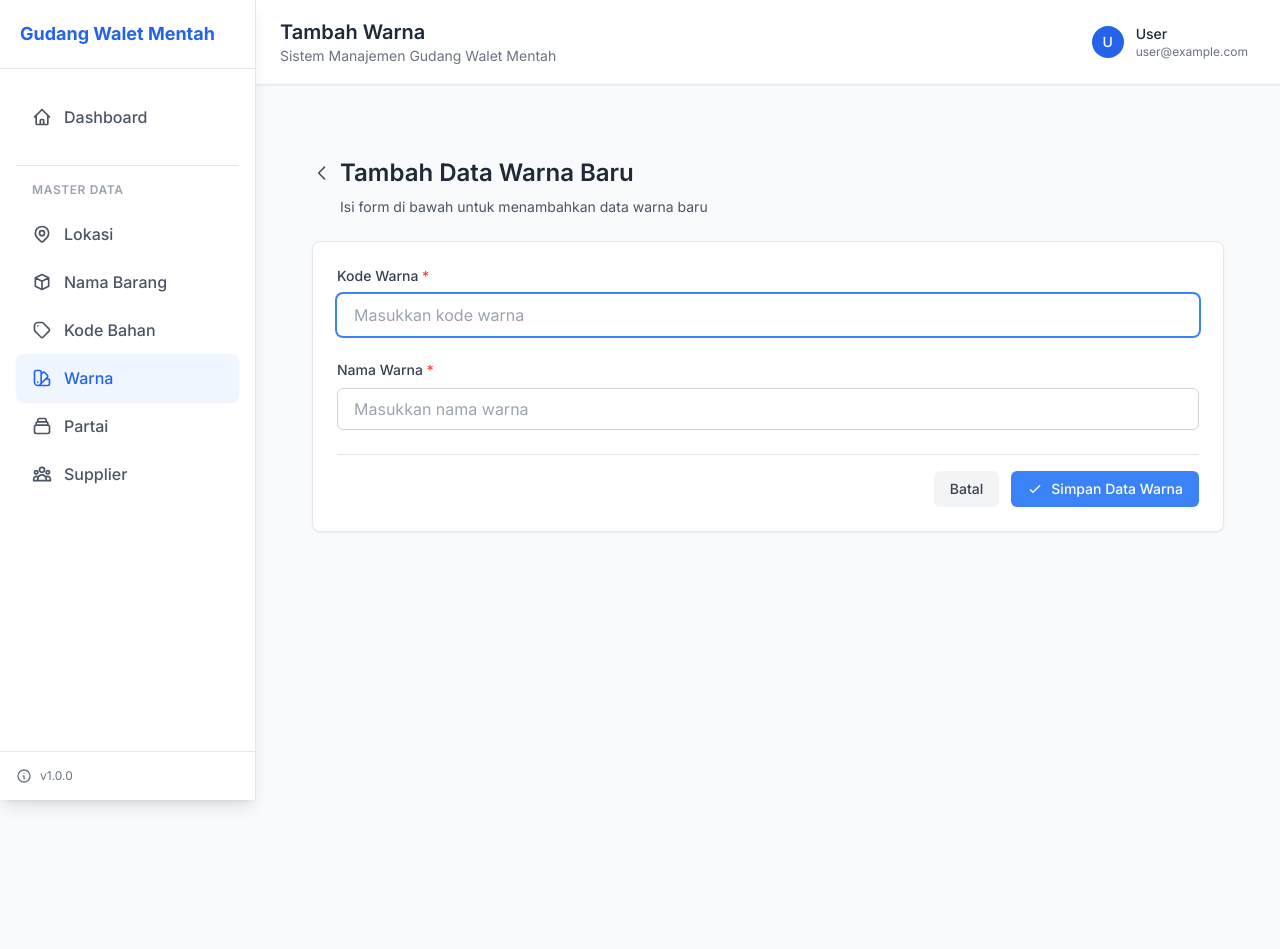
After one commit to ristack-tech/gudang-walet-mentah, a Laravel app: page /admin/warna/create in a window 1280 px wide. The commit adds this page. Run offline with Laravel 10, Linux system fonts and the light colour scheme; style sheets or scripts are compiled from the project's sources.

Commit message:
add feat: master warna

```diff
--- /dev/null
+++ b/app/Http/Controllers/Admin/Master/WarnaController.php
@@ -0,0 +1,68 @@
+<?php
+
+namespace App\Http\Controllers\Admin\Master;
+
+use App\Http\Controllers\Controller;
+use Illuminate\Http\Request;
+use App\Services\Admin\WarnaService;
+
+class WarnaController extends Controller
+{
+    protected $warnaService;
+
+    public function __construct(WarnaService $warnaService)
+    {
+        $this->warnaService = $warnaService;
+    }
+
+    public function index(Request $request)
+    {
+        $search = $request->input('search');
+        $warna = $this->warnaService->getAllWarna($search, 10);
+        return view('admin.warna.index', compact('warna', 'search'));
+    }
+
+    public function create()
+    {
+        return view('admin.warna.create');
+    }
+
+    public function store(Request $request)
+    {
+        $validatedData = $request->validate([
+            'kode_warna' => 'required|string|max:255|unique:warna,kode_warna',
+            'warna'      => 'required|string|max:255',
+        ]);
+
+        $this->warnaService->createWarna($validatedData);
+
+        return redirect()->route('warna.index')->with('success', 'Warna created successfully.');
+    }
+
+    public function edit($id)
+    {
+        $warna = $this->warnaService->getWarnaById($id);
+        return view('admin.warna.edit', compact('warna'));
+    }
+
+    public function update(Request $request, $id)
+    {
+        $warna = $this->warnaService->getWarnaById($id);
+
+        $validatedData = $request->validate([
+            'kode_warna' => 'required|string|max:255|unique:warna,kode_warna,' . $warna->id,
+            'warna'      => 'required|string|max:255',
+        ]);
+
+        $this->warnaService->updateWarna($id, $validatedData);
+
+        return redirect()->route('warna.index')->with('success', 'Warna updated successfully.');
+    }
+
+    public function destroy($id)
+    {
+        $this->warnaService->deleteWarna($id);
+
+        return redirect()->route('warna.index')->with('success', 'Warna deleted successfully.');
+    }
+}
--- /dev/null
+++ b/app/Services/Admin/WarnaService.php
@@ -0,0 +1,75 @@
+<?php
+
+namespace App\Services\Admin;
+
+use App\Models\Warna;
+
+class WarnaService
+{
+    /**
+     * Get all warna with pagination and search.
+     *
+     * @param string|null $search
+     * @param int $perPage
+     */
+    public function getAllWarna($search = null, $perPage = 10)
+    {
+        $query = Warna::query();
+
+        if ($search) {
+            $query->where('kode_warna', 'like', '%' . $search . '%')
+                  ->orWhere('warna', 'like', '%' . $search . '%');
+        }
+
+        return $query->paginate($perPage);
+    }
+
+    /**
+     * Create a new warna.
+     *
+     * @param array $data
+     * @return Warna
+     */
+    public function createWarna(array $data)
+    {
+        return Warna::create($data);
+    }
+
+    /**
+     * Get a warna by ID.
+     *
+     * @param int $id
+     * @return Warna
+     */
+    public function getWarnaById($id)
+    {
+        return Warna::findOrFail($id);
+    }
+
+    /**
+     * Update an existing warna.
+     *
+     * @param int $id
+     * @param array $data
+     * @return Warna
+     */
+    public function updateWarna($id, array $data)
+    {
+        $warna = Warna::findOrFail($id);
+        $warna->update($data);
+
+        return $warna;
+    }
+
+    /**
+     * Delete a warna.
+     *
+     * @param int $id
+     * @return bool|null
+     */
+    public function deleteWarna($id)
+    {
+        $warna = Warna::findOrFail($id);
+        return $warna->delete();
+    }
+}
--- /dev/null
+++ b/resources/views/admin/warna/create.blade.php
@@ -0,0 +1,96 @@
+@extends('layouts.app')
+
+@section('title', 'Tambah Warna')
+
+@section('content')
+    <div class="bg-gray-50 min-h-screen">
+        <div class="w-full px-4 sm:px-6 lg:px-8 py-8">
+
+            <!-- Header -->
+            <div class="mb-6">
+                <div class="flex items-center mb-2">
+                    <a href="{{ route('warna.index') }}" class="text-gray-600 hover:text-gray-900 mr-2">
+                        <svg class="w-5 h-5" fill="none" stroke="currentColor" viewBox="0 0 24 24">
+                            <path stroke-linecap="round" stroke-linejoin="round" stroke-width="2" d="M15 19l-7-7 7-7" />
+                        </svg>
+                    </a>
+                    <h1 class="text-2xl font-semibold text-gray-800">Tambah Data Warna Baru</h1>
+                </div>
+                <p class="text-sm text-gray-600 ml-7">Isi form di bawah untuk menambahkan data warna baru</p>
+            </div>
+
+            <!-- Form Card -->
+            <div class="bg-white border border-gray-200 rounded-lg shadow-sm">
+                <form action="{{ route('warna.store') }}" method="POST" class="p-6">
+                    @csrf
+
+                    <!-- Kode Warna -->
+                    <div class="mb-6">
+                        <label for="kode_warna" class="block text-sm font-medium text-gray-700 mb-2">
+                            Kode Warna <span class="text-red-500">*</span>
+                        </label>
+                        <input type="text" name="kode_warna" id="kode_warna" value="{{ old('kode_warna') }}"
+                            class="w-full px-4 py-2 border border-gray-300 rounded-md focus:outline-none focus:ring-2 focus:ring-blue-500 focus:border-transparent @error('kode_warna') border-red-500 @enderror"
+                            placeholder="Masukkan kode warna" required>
+                        @error('kode_warna')
+                            <p class="mt-1 text-sm text-red-600">{{ $message }}</p>
+                        @enderror
+                    </div>
+
+                    <!-- Warna -->
+                    <div class="mb-6">
+                        <label for="warna" class="block text-sm font-medium text-gray-700 mb-2">
+                            Nama Warna <span class="text-red-500">*</span>
+                        </label>
+                        <input type="text" name="warna" id="warna" value="{{ old('warna') }}"
+                            class="w-full px-4 py-2 border border-gray-300 rounded-md focus:outline-none focus:ring-2 focus:ring-blue-500 focus:border-transparent @error('warna') border-red-500 @enderror"
+                            placeholder="Masukkan nama warna" required>
+                        @error('warna')
+                            <p class="mt-1 text-sm text-red-600">{{ $message }}</p>
+                        @enderror
+                    </div>
+
+                    <!-- Buttons -->
+                    <div class="flex items-center justify-end space-x-3 pt-4 border-t border-gray-200">
+                        <a href="{{ route('warna.index') }}"
+                            class="px-4 py-2 bg-gray-100 hover:bg-gray-200 text-gray-700 rounded-md text-sm font-medium transition duration-200">
+                            Batal
+                        </a>
+                        <button type="submit"
+                            class="px-4 py-2 bg-blue-500 hover:bg-blue-600 text-white rounded-md text-sm font-medium transition duration-200 flex items-center">
+                            <svg class="w-4 h-4 mr-2" fill="none" stroke="currentColor" viewBox="0 0 24 24">
+                                <path stroke-linecap="round" stroke-linejoin="round" stroke-width="2" d="M5 13l4 4L19 7" />
+                            </svg>
+                            Simpan Data Warna
+                        </button>
+                    </div>
+                </form>
+            </div>
+        </div>
+    </div>
+
+    <script>
+        // Auto-focus pada input pertama
+        document.addEventListener('DOMContentLoaded', function () {
+            document.getElementById('kode_warna')?.focus();
+        });
+
+        // Form validation sebelum submit
+        document.querySelector('form')?.addEventListener('submit', function (e) {
+            const kode = document.getElementById('kode_warna').value.trim();
+            const nama = document.getElementById('warna').value.trim();
+
+            if (!kode || !nama) {
+                e.preventDefault();
+                alert('Kode dan Nama warna wajib diisi!');
+                return false;
+            }
+
+            // Konfirmasi sebelum submit
+            if (!confirm('Apakah Anda yakin ingin menyimpan data warna ini?')) {
+                e.preventDefault();
+                return false;
+            }
+        });
+    </script>
+@endsection
--- a/resources/views/partials/sidebar.blade.php
+++ b/resources/views/partials/sidebar.blade.php
@@ -17,6 +17,7 @@
             $isLokasi = request()->routeIs('lokasi.*');
             $isNamaBarang = request()->routeIs('nama-barang.*');
             $isKodeBahan = request()->routeIs('kode-bahan.*');
+            $isWarna = request()->routeIs('warna.*');
             $isPartai = request()->routeIs('partai.*');
             $isSupplier = request()->routeIs('supplier.*');
         @endphp
@@ -73,6 +74,15 @@
                 <span class="font-medium">Kode Bahan</span>
             </a>
 
+            <a href="{{ route('warna.index') }}"
+                class="flex items-center px-4 py-3 rounded-lg transition-all duration-200 group
+            {{ $isWarna ? 'bg-blue-50 text-blue-600 font-semibold shadow-sm' : 'text-gray-600 hover:bg-gray-50 hover:text-gray-800' }}">
+                <svg class="w-5 h-5 mr-3 flex-shrink-0" fill="none" stroke="currentColor" viewBox="0 0 24 24">
+                    <path stroke-linecap="round" stroke-linejoin="round" stroke-width="2" d="M7 21a4 4 0 01-4-4V5a2 2 0 012-2h4a2 2 0 012 2v12a4 4 0 01-4 4zm0 0h12a2 2 0 002-2v-4a2 2 0 00-2-2h-2.343M11 7.343l1.657-1.657a2 2 0 012.828 0l2.829 2.829a2 2 0 010 2.828l-8.486 8.485M7 17h.01"></path>
+                </svg>
+                <span class="font-medium">Warna</span>
+            </a>
+
             <a href="{{ route('partai.index') }}"
                 class="flex items-center px-4 py-3 rounded-lg transition-all duration-200 group
             {{ $isPartai ? 'bg-blue-50 text-blue-600 font-semibold shadow-sm' : 'text-gray-600 hover:bg-gray-50 hover:text-gray-800' }}">
--- a/routes/web.php
+++ b/routes/web.php
@@ -5,6 +5,7 @@ use App\Http\Controllers\Admin\Master\NamaBarangController;
 use App\Http\Controllers\Admin\Master\KodeBahanController;
 use App\Http\Controllers\Admin\Master\PartaiController;
 use App\Http\Controllers\Admin\Master\SupplierController;
+use App\Http\Controllers\Admin\Master\WarnaController;
 use App\Http\Controllers\Auth\AuthController;
 use App\Http\Controllers\Dashboard\DashboardController;
 use Illuminate\Support\Facades\Route;
@@ -31,6 +32,7 @@ Route::prefix('admin')->group(function () {
     Route::resource('kode-bahan', KodeBahanController::class)->parameters([
         'kode-bahan' => 'kode_bahan'
     ]);
+    Route::resource('warna', WarnaController::class);
     Route::resource('partai', PartaiController::class);
     Route::resource('supplier', SupplierController::class);
 });
```
Also changed, not shown: resources/views/admin/warna/edit.blade.php (added, +182 -0 lines), resources/views/admin/warna/index.blade.php (added, +180 -0 lines).
